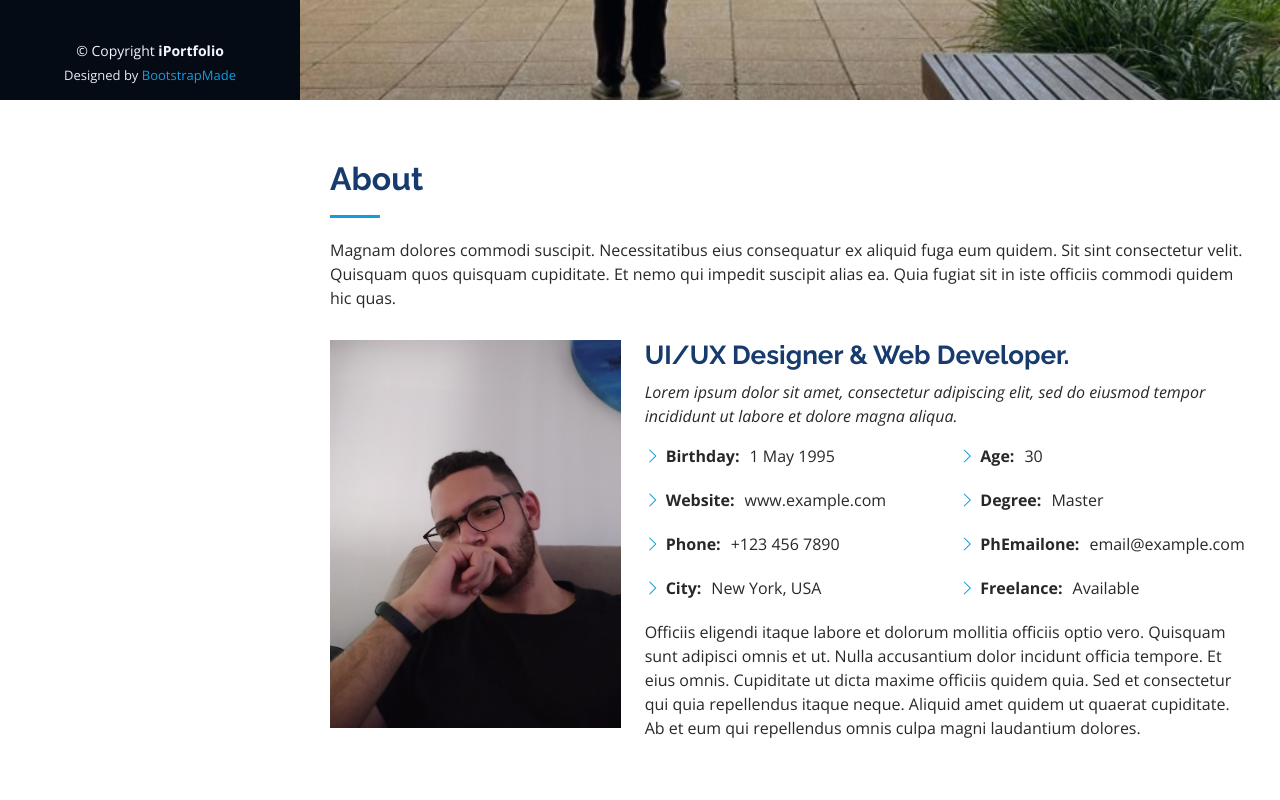
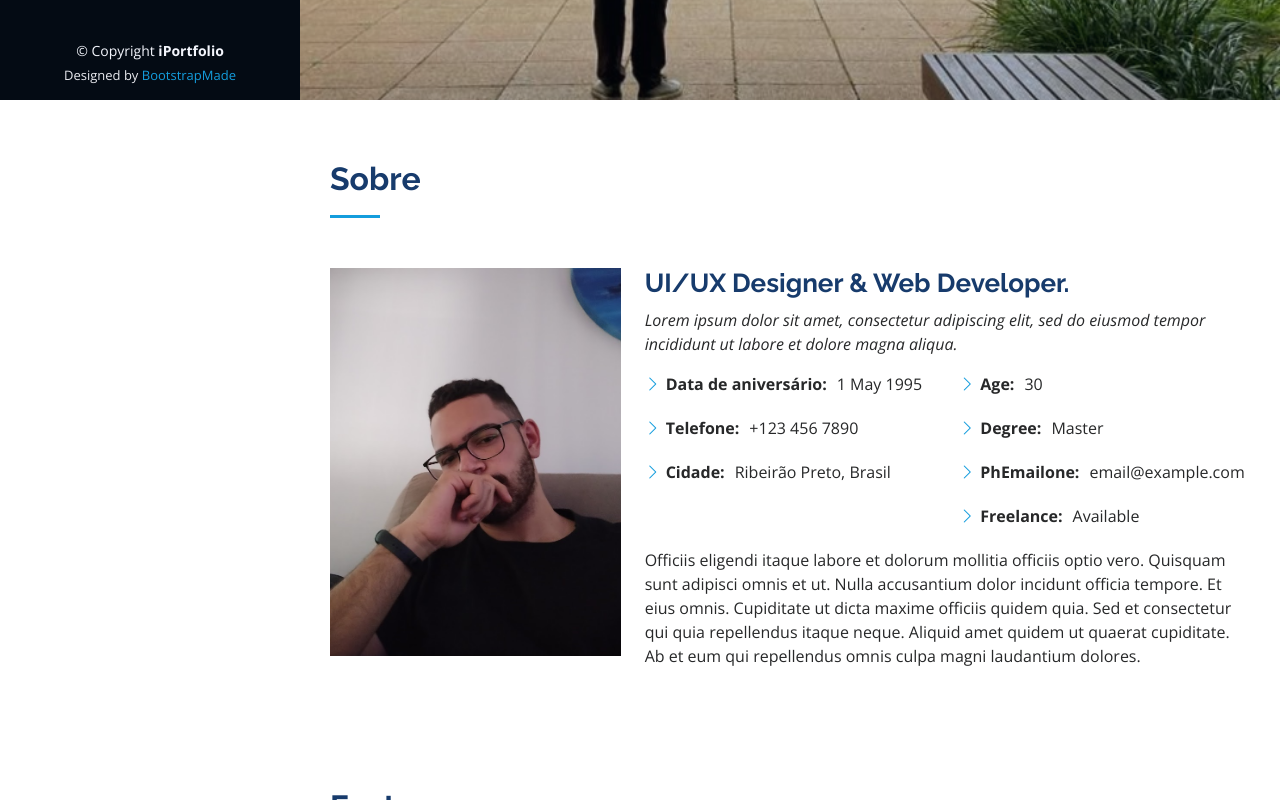
Before and after one commit to Gebher/Portifolio, a plain HTML site: page index.html in a window 1280 px wide. Shown: the part 700-1500 px from the top of the page. Drawn offline with nearby package versions, Linux system fonts and the light colour scheme.

Commit message:
Atualização da sessao sobre

```diff
--- a/index.html
+++ b/index.html
@@ -84,8 +84,7 @@
       <div class="container">
 
         <div class="section-title">
-          <h2>About</h2>
-          <p>Magnam dolores commodi suscipit. Necessitatibus eius consequatur ex aliquid fuga eum quidem. Sit sint consectetur velit. Quisquam quos quisquam cupiditate. Et nemo qui impedit suscipit alias ea. Quia fugiat sit in iste officiis commodi quidem hic quas.</p>
+          <h2>Sobre</h2>
         </div>
 
         <div class="row">
@@ -101,10 +100,9 @@
             <div class="row">
               <div class="col-lg-6">
                 <ul>
-                  <li><i class="bi bi-chevron-right"></i> <strong>Birthday:</strong> <span>1 May 1995</span></li>
-                  <li><i class="bi bi-chevron-right"></i> <strong>Website:</strong> <span>www.example.com</span></li>
-                  <li><i class="bi bi-chevron-right"></i> <strong>Phone:</strong> <span>+123 456 7890</span></li>
-                  <li><i class="bi bi-chevron-right"></i> <strong>City:</strong> <span>New York, USA</span></li>
+                  <li><i class="bi bi-chevron-right"></i> <strong>Data de aniversário:</strong> <span>1 May 1995</span></li>
+                  <li><i class="bi bi-chevron-right"></i> <strong>Telefone:</strong> <span>+123 456 7890</span></li>
+                  <li><i class="bi bi-chevron-right"></i> <strong>Cidade:</strong> <span>Ribeirão Preto, Brasil</span></li>
                 </ul>
               </div>
               <div class="col-lg-6">
```
